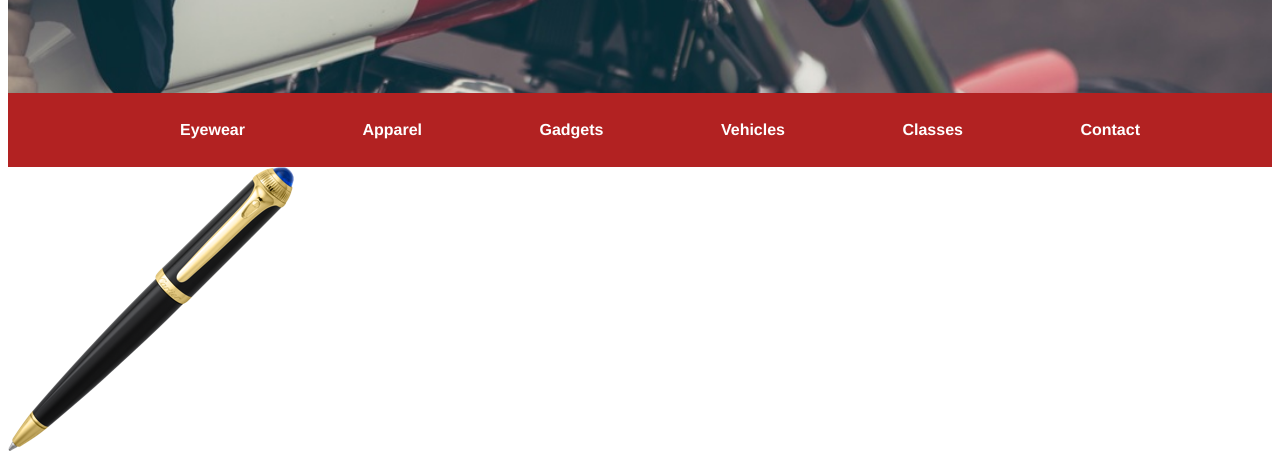
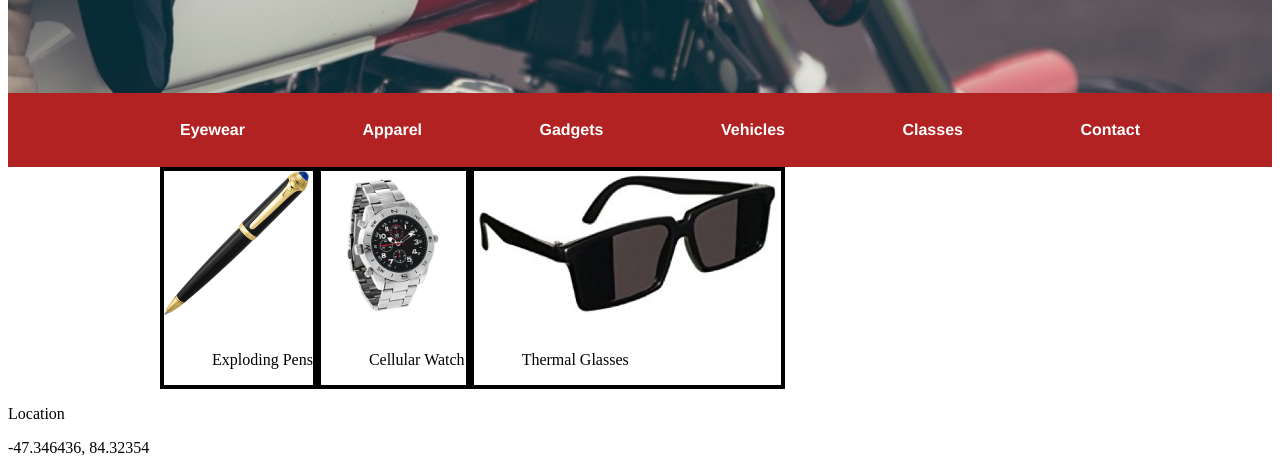
Before and after one commit to marypb/SecretAgentSupply, a plain HTML site: page index.html in a window 1280 px wide. Shown: the part 466-936 px from the top of the page. Drawn offline with Linux system fonts and the light colour scheme; files whose address does not match are found by name.

Commit message:
Tenth commit - began image section

```diff
--- a/index.html
+++ b/index.html
@@ -44,6 +44,7 @@
 
   <!--images of featured products-->
     <div class="featureditems">
+      <div class="container2">
         <div class="pen">
           <div class="image">
             <img src="resources/images/pen.png" alt="pen">
@@ -66,6 +67,7 @@
           </div>
           <div class="text">
             <p>Thermal Glasses</p>
+          </div>
         </div>
       </div>
     </div>
--- a/resources/CSS/style.css
+++ b/resources/CSS/style.css
@@ -96,3 +96,19 @@ li {
   margin-top: 0.75rem;
   margin-bottom: 0.75rem;
 }
+
+.featureditems {
+  display: flex;
+  justify-content: center;
+  }
+
+.container2 {
+  display: flex;
+  width: 960px;
+}
+
+.pen, .watch, .glasses {
+  border: 4px solid black;
+}
+
+.pen img, .watch img, .glasses img {height: 9rem;}
```
Lines whose indentation alone changed are shown as unchanged.
